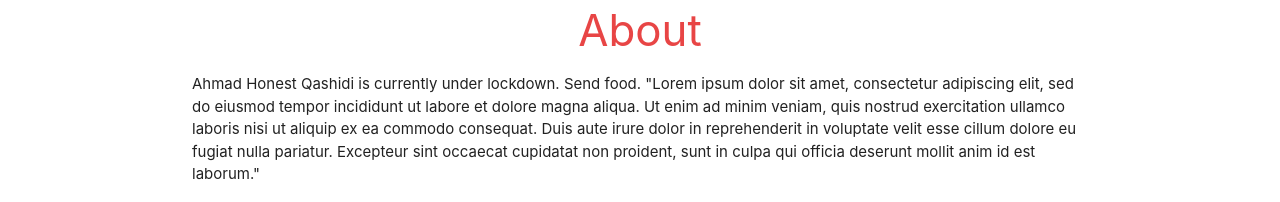
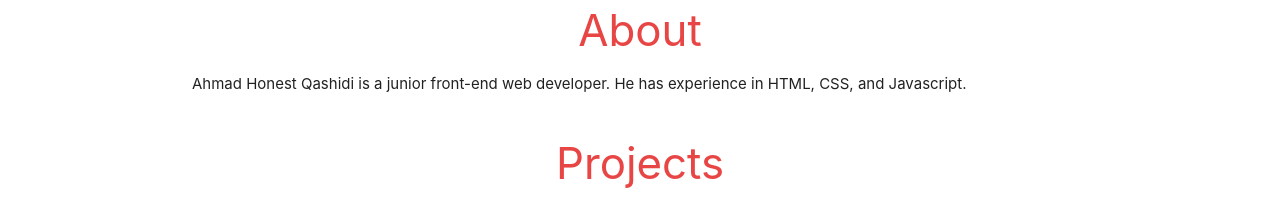
Before and after one commit to indodude/indodude.github.io, a plain HTML site: page index.html in a window 1280 px wide. Shown: the part 741-943 px from the top of the page. Drawn offline with nearby package versions, Linux system fonts and the light colour scheme; a web font is replaced by a local one.

Commit message:
fixed bio description

```diff
--- a/index.html
+++ b/index.html
@@ -29,7 +29,7 @@
   <div class="row">
     <h3 class="center-align" id="about">About</h3>
     <p>
-      Ahmad Honest Qashidi is currently under lockdown. Send food. "Lorem ipsum dolor sit amet, consectetur adipiscing elit, sed do eiusmod tempor incididunt ut labore et dolore magna aliqua. Ut enim ad minim veniam, quis nostrud exercitation ullamco laboris nisi ut aliquip ex ea commodo consequat. Duis aute irure dolor in reprehenderit in voluptate velit esse cillum dolore eu fugiat nulla pariatur. Excepteur sint occaecat cupidatat non proident, sunt in culpa qui officia deserunt mollit anim id est laborum."
+      Ahmad Honest Qashidi is a junior front-end web developer. He has experience in HTML, CSS, and Javascript.
     </p>
   </div>
 
```
